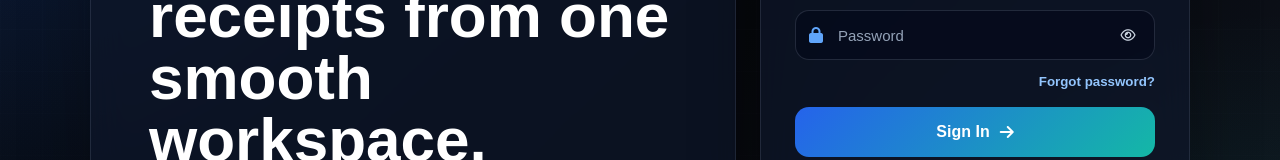
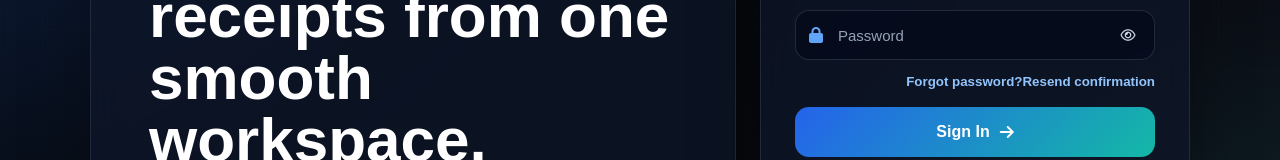
Before and after one commit to Tha-Postman/Sales-Tracker-app, an Electron app: page signin.html in a window 1280 px wide. Shown: the part 307-467 px from the top of the page. Drawn offline with nearby package versions, Linux system fonts and the light colour scheme.

```diff
--- a/signin.html
+++ b/signin.html
@@ -128,6 +128,9 @@
             <div class="form-row">
                 <button class="text-btn" type="button" onclick="sendPasswordReset()">
                     Forgot password?
+                </button>
+                <button class="text-btn" type="button" onclick="resendConfirmationEmail()">
+                    Resend confirmation
                 </button>
             </div>
 
@@ -474,6 +477,39 @@
             button.innerHTML = visible
                 ? '<i class="fa-regular fa-eye"></i>'
                 : '<i class="fa-regular fa-eye-slash"></i>';
+        }
+
+        async function resendConfirmationEmail(){
+            const emailInput = document.getElementById("signin-email");
+            const email = emailInput.value.trim().toLowerCase();
+
+            if(!email){
+                showToast("Enter the email address you used to sign up, then request confirmation again.", "error", 7000);
+                emailInput.focus();
+                return;
+            }
+
+            const redirectUrl = new URL("signin.html", getPublicAppUrl());
+            const inviteToken = getInviteToken();
+
+            if(inviteToken){
+                redirectUrl.searchParams.set("invite", inviteToken);
+            }
+
+            const { error } = await supabaseClient.auth.resend({
+                type: "signup",
+                email,
+                options: {
+                    emailRedirectTo: redirectUrl.href
+                }
+            });
+
+            if(error){
+                showToast(getFriendlyAuthError(error.message), "error", 8500);
+                return;
+            }
+
+            showToast("Confirmation email sent. Check your inbox and spam folder.", "success", 7500);
         }
 
         async function sendPasswordReset(){
```
